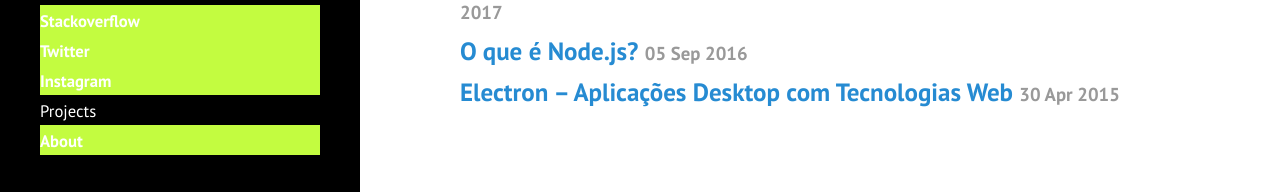
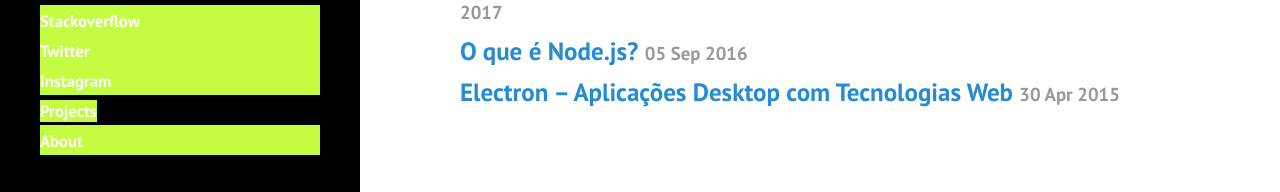
Before and after one commit to godrizilla/godrizilla.github.io, a Jekyll site: the page built from _posts/2014-10-25-10-razoes-para-postgre.md, in a window 1280 px wide and 900 px high, scrolled down 545 px. Shown: the part 705-897 px from the top of the window. Built offline with Jekyll 4.4.1, drawn with Linux system fonts in a browser that asks for light colours.

Commit message:
New POst

```diff
--- a/_includes/sidebar.html
+++ b/_includes/sidebar.html
@@ -20,7 +20,7 @@
          <small> <a href="https://www.instagram.com/godrizilla/" target="_blank" >Instagram</a></small>
       </li>
       <li>
-         <small> <a href="/projects" >Projects</a></small>
+         <small class="li_stile"> <a href="/projects" >Projects</a></small>
       </li>
       <li class="li_stile">
           <small><a href="/about" >About</a></small>
```
